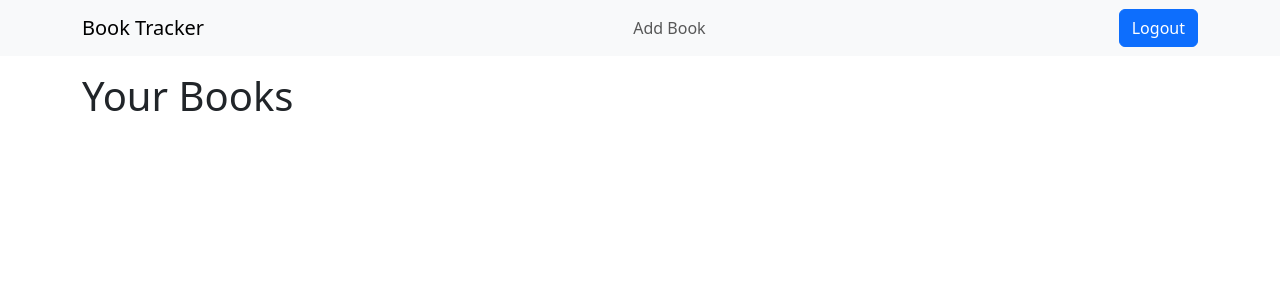
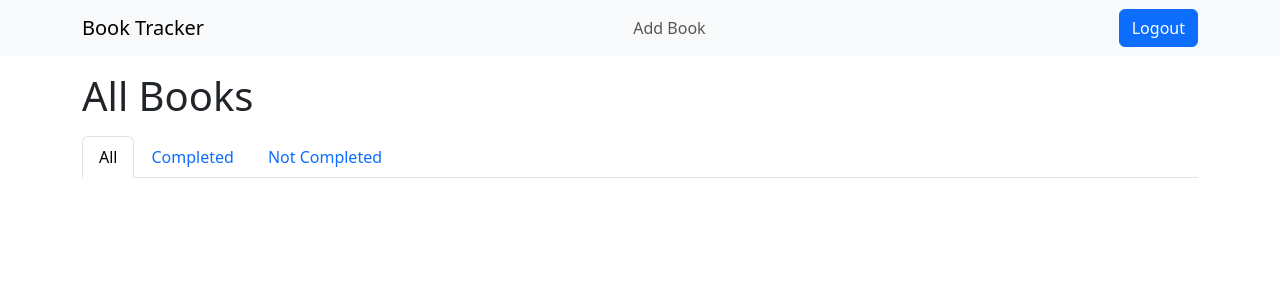
Before and after one commit to CheeXian/book-todo, a React (Vite) app: page / in a window 1280 px wide. Shown: the top 300 px of the page. Built offline with nearby package versions, Linux system fonts and the light colour scheme; sample sign-in values are in the browser's storage.

Commit message:
CompleteAndIncompleteTab

```diff
--- a/src/components/BookCard.jsx
+++ b/src/components/BookCard.jsx
@@ -2,11 +2,11 @@ import { useEffect, useState } from "react";
 import { Button, Card } from "react-bootstrap";
 import { useDispatch } from "react-redux";
 import { useNavigate } from "react-router-dom";
-import { removeBook } from "../features/task/bookSlice";
+import { removeBook, updateBook } from "../features/task/bookSlice";
 
 
 export default function BookCard({ book }) {
-  const { title, description, completed } = book;
+  const { title, description, completed, timeSpent } = book;
   const border = completed ? "success" : "danger";
   const [timer, setTimer] = useState(0);
   const [timerInterval, setTimerInterval] = useState(null);
@@ -25,11 +25,14 @@ export default function BookCard({ book }) {
   const pauseTimer = () => {
     clearInterval(timerInterval);
     setTimerInterval(null);
+
   }
 
   const resetTimer = () => {
     clearInterval(timerInterval);
     setTimerInterval(null);
+    //dispatch updateBook with new timespent
+    dispatch(updateBook({ ...book, timeSpent: (timeSpent || 0) + timer }))
     setTimer(0);
   };
 
@@ -54,11 +57,14 @@ export default function BookCard({ book }) {
   return (
     <>
       <Card border={border} className="my-3">
-        <Card.Header>{!completed && "Not Completed"} </Card.Header>
+        <Card.Header>{!completed && "Not" } Completed </Card.Header>
         <Card.Body>
           <Card.Title>{title}</Card.Title>
           <Card.Text>{description}</Card.Text>
           <p>Timer: {formatTime(timer)}</p>
+
+          <p>Total Time: {formatTime(book.timeSpent || 0)}</p>
+
           <Button size="sm" onClick={startTimer} >
             <i className="bi bi-play"></i>
           </Button>
--- a/src/pages/AddBook.jsx
+++ b/src/pages/AddBook.jsx
@@ -18,7 +18,8 @@ export default function AddBook() {
             id: Date.now(),
             title,
             description,
-            completed
+            completed,
+            timeSpent: 0
         };
         dispatch(addToList(newBook));
         navigate("/");
--- a/src/pages/Home.jsx
+++ b/src/pages/Home.jsx
@@ -1,7 +1,7 @@
 
 import { useSelector } from 'react-redux'
 import BookCard from '../components/BookCard';
-import { Col, Container, Row } from 'react-bootstrap';
+import { Col, Container, Row, Tab, Tabs } from 'react-bootstrap';
 
 export default function Home() {
 
@@ -9,10 +9,25 @@ export default function Home() {
 
     return (
         <Container>
-            <h1 className="my-3">Your Books</h1>
-            <Row>
-                <CardGroup books={bookList} />
-            </Row>
+            <h1 className="my-3">All Books</h1>
+            <Tabs defaultActiveKey="all" className="mb-3" >
+                <Tab eventKey="all" title="All">
+                    <Row>
+                        <CardGroup books={bookList} />
+                    </Row>
+                </Tab>
+                <Tab eventKey="completed" title="Completed">
+                    <Row>
+                        <CardGroup books={bookList.filter((book) => book.completed)} />
+                    </Row>
+                </Tab>
+                <Tab eventKey="notCompleted" title="Not Completed">
+                    <Row>
+                        <CardGroup books={bookList.filter((book) => !book.completed)} />
+                    </Row>
+                </Tab>
+            </Tabs>
+
         </Container>
     );
 }
```
